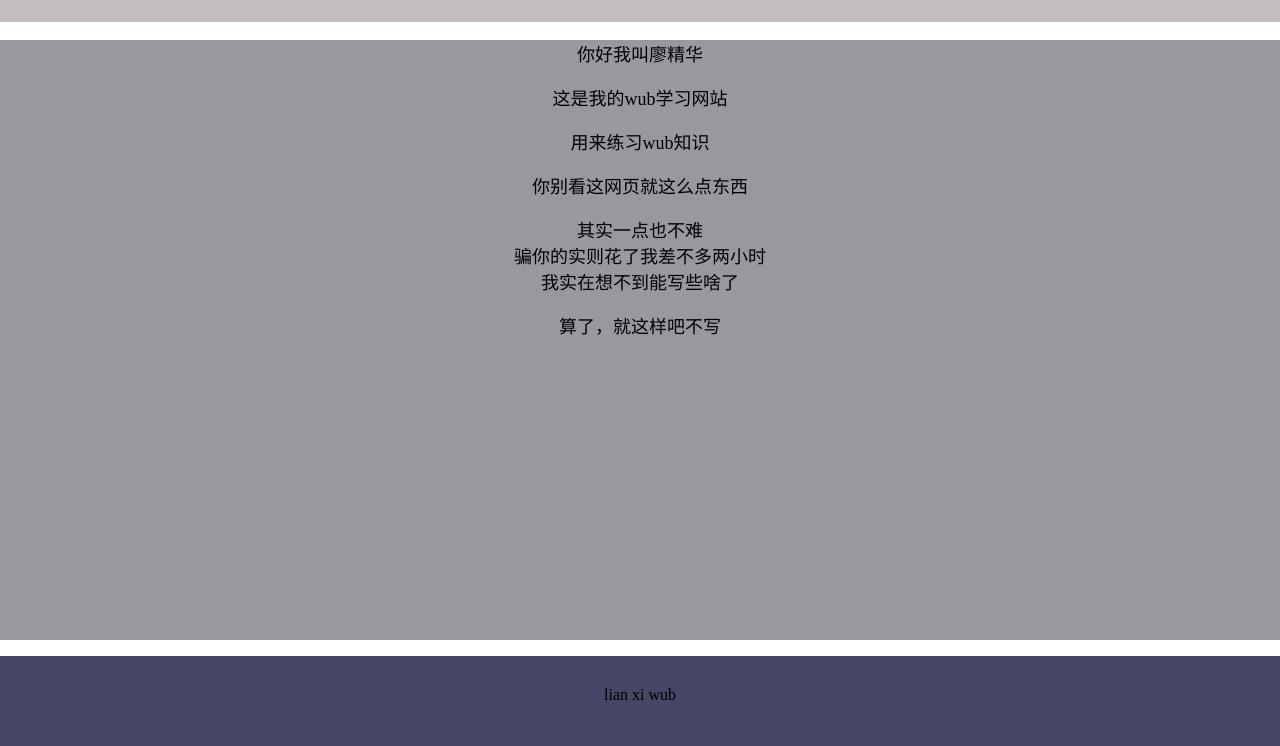
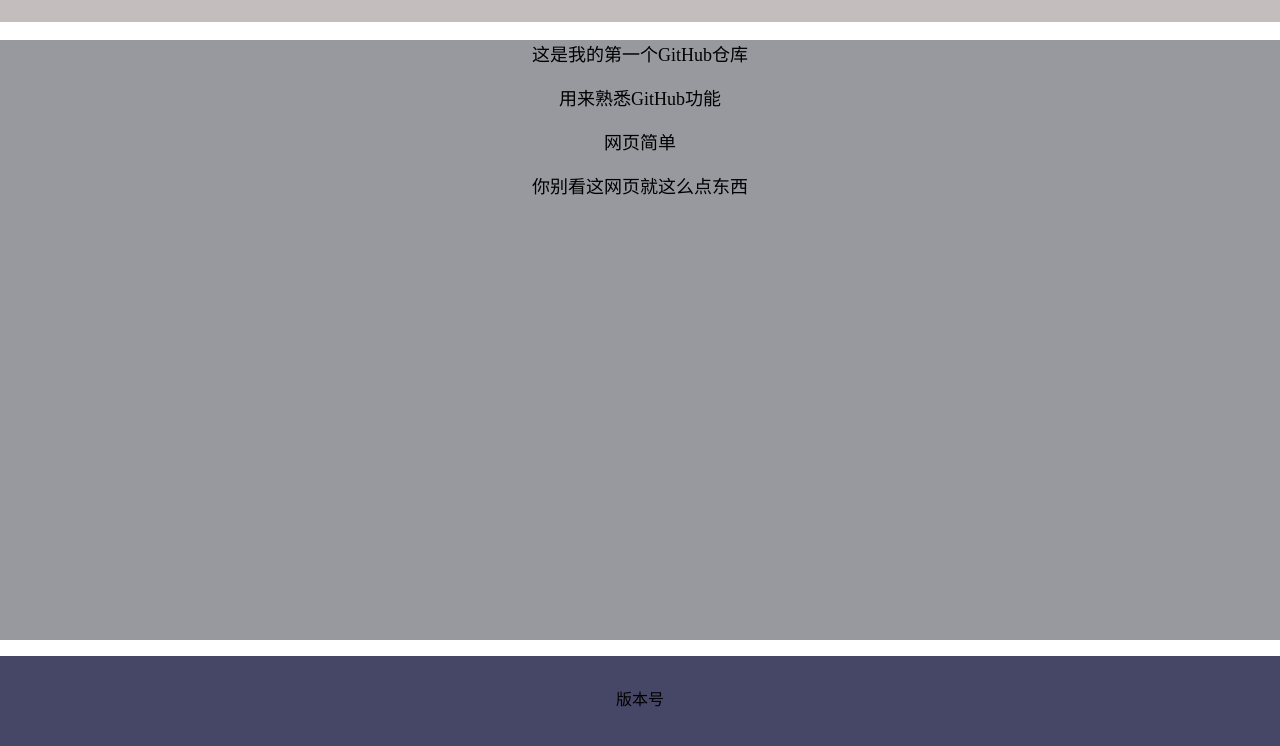
Before and after one commit to Ahuaz1/hua01, a plain HTML site: page index.html in a window 1280 px wide. Shown: the part 78-824 px from the top of the page. Drawn offline with Linux system fonts and the light colour scheme.

Commit message:
Update index.html

```diff
--- a/index.html
+++ b/index.html
@@ -34,18 +34,14 @@
       <img src="./logo.jpg" alt="a people" width="50" height="50" />
     </div>
     <div class="kuai2">
-      <p class="duan">你好我叫廖精华</p>
-      <p class="duan">这是我的wub学习网站</p>
-      <p class="duan">用来练习wub知识</p>
+      <p class="duan">这是我的第一个GitHub仓库</p>
+      <p class="duan">用来熟悉GitHub功能</p>
+      <p class="duan">网页简单</p>
       <p class="duan">你别看这网页就这么点东西</p>
-      <p class="duan">
-        其实一点也不难
-        <br />骗你的实则花了我差不多两小时<br />我实在想不到能写些啥了
-      </p>
-      <p class="duan">算了，就这样吧不写</p>
+
     </div>
     <div class="kuai3">
-      <p style="padding-top: 30px">lian xi wub</p>
+      <p style="padding-top: 30px">版本号</p>
     </div>
   </body>
 </html>
```
